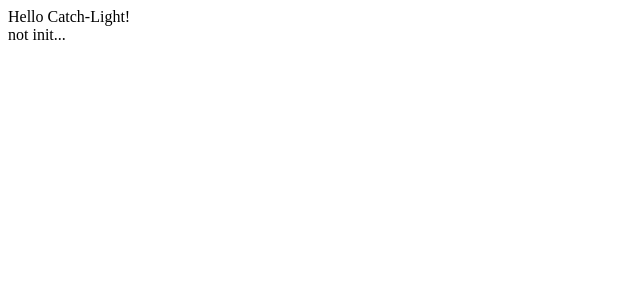
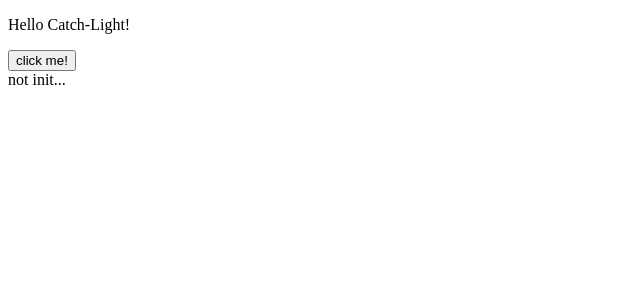
Before and after one commit to mysticPrg/catch-light, a React app: page / in a window 1280 px wide. Shown: the top 300 px of the page, without its empty margins (0-640 px from the left). Built offline with nearby package versions, Linux system fonts and the light colour scheme.

Commit message:
fix Hello component for actions and fix story

```diff
--- a/src/components/Hello.js
+++ b/src/components/Hello.js
@@ -1,12 +1,23 @@
 import React, { Component } from 'react';
 
 class Hello extends Component {
+	constructor(props) {
+		super(props);
+
+		this.onClick = this.onClick.bind(this);
+	}
+
 	render() {
 		return (
 			<div>
-				Hello Catch-Light!
+				<p>Hello Catch-Light!</p>
+				<button onClick={this.onClick}>click me!</button>
 			</div>
 		);
+	}
+
+	onClick() {
+		this.props.onClick();
 	}
 }
 
--- a/src/containers/App.js
+++ b/src/containers/App.js
@@ -1,13 +1,14 @@
 import React, { Component } from 'react';
 import { connect } from 'react-redux';
 
+import { init_app } from '../actions';
 import Hello from '../components/Hello';
 
 class App extends Component {
     render() {
         return (
             <div>
-                <Hello/>
+                <Hello onClick={this.props.onClick}/>
                 {this.props.isInit ? 'init!' : 'not init...'}
             </div>
         );
@@ -18,4 +19,8 @@ const stateToProps = state => ({
     isInit: state.isInit
 });
 
-export default connect(stateToProps, null)(App);
+const actionToProps = (dispatch, action) => ({
+    onClick: () => dispatch(init_app())
+});
+
+export default connect(stateToProps, actionToProps)(App);
--- a/src/index.js
+++ b/src/index.js
@@ -5,7 +5,6 @@ import { Provider } from 'react-redux';
 
 import App from './containers/App';
 import reducer from './reducers'
-import { init_app } from './actions';
 
 import registerServiceWorker from './registerServiceWorker';
 
@@ -18,6 +17,7 @@ ReactDOM.render(
     , document.getElementById('root')
 );
 
-store.dispatch(init_app());
+// import { init_app } from './actions';
+// setTimeout(() => {store.dispatch(init_app());}, 2000);
 
 registerServiceWorker();
```
Also changed, not shown: stories/index.js (+3 -2 lines).
